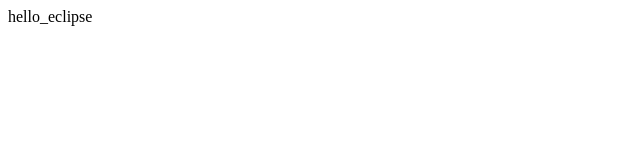
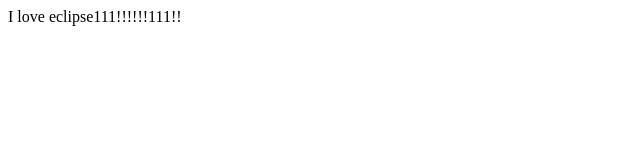
Before and after one commit to 241205124/goodbye_eclipse, a plain HTML site: page index.html in a window 1280 px wide. Shown: the whole page, without its empty margins (0-640 px from the left). Drawn offline with Linux system fonts and the light colour scheme.

Commit message:
Update index.html
爽快

```diff
--- a/index.html
+++ b/index.html
@@ -5,6 +5,6 @@
     <title>タイトル</title>
   </head>
   <body>
-    hello_eclipse
+    I love eclipse111!!!!!!111!!
   </body>
 </html>
```
